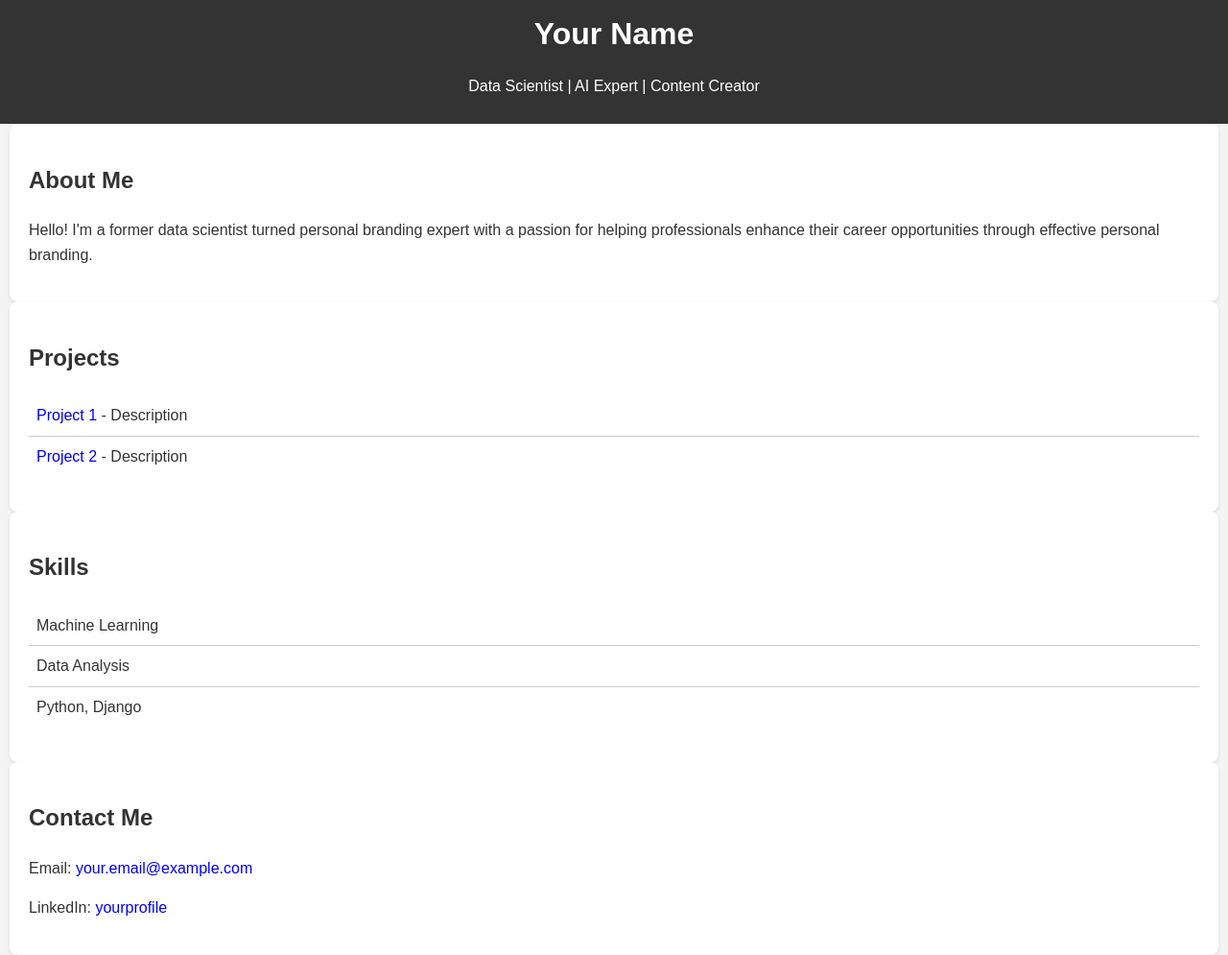
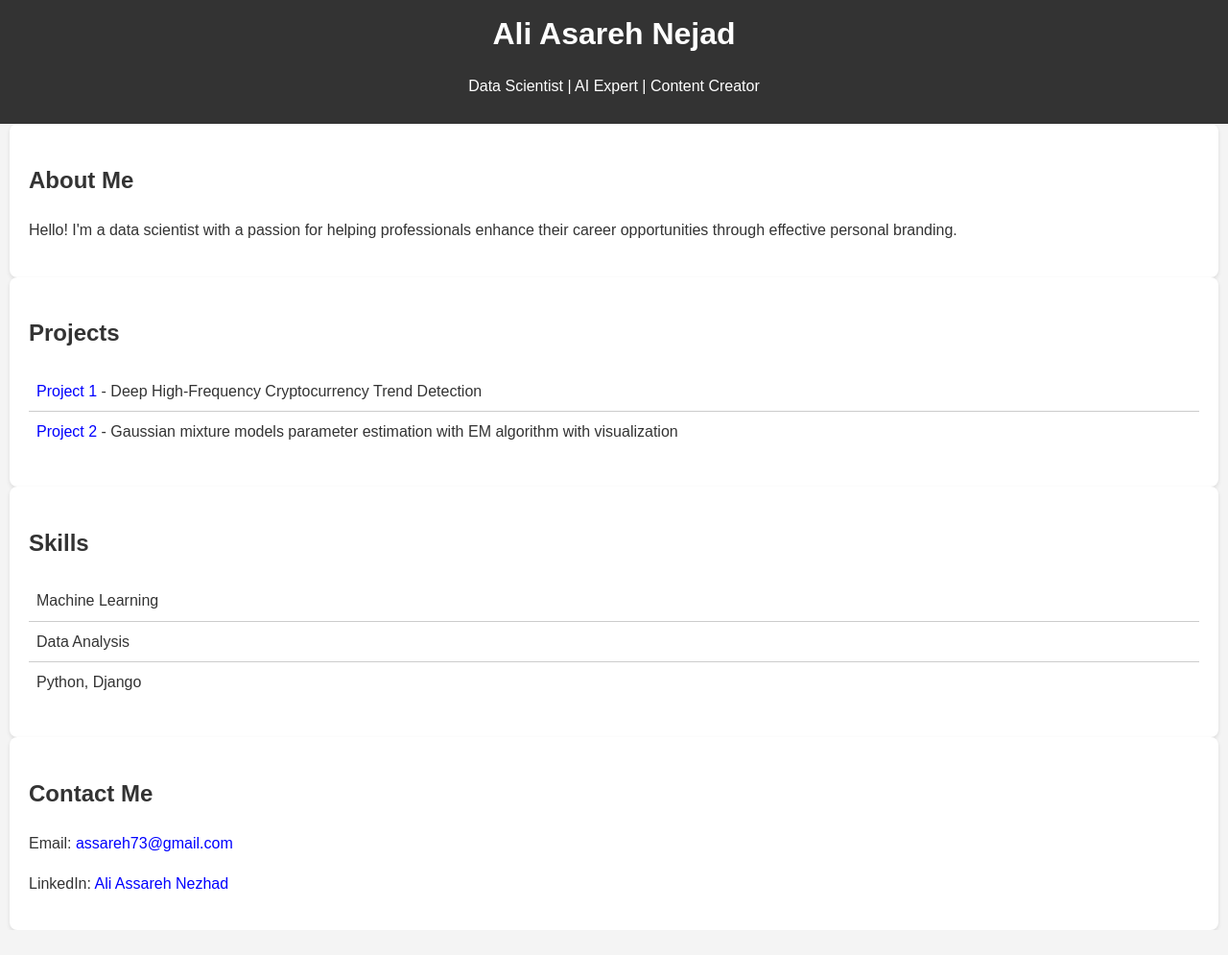
Before and after one commit to AliAssareh/AliAssareh.github.io, a plain HTML site: page index.html in a window 1280 px wide. Shown: the whole page at 96% size. After the commit the page ends 969 px from the top, so only its background shows below. Drawn offline with Linux system fonts and the light colour scheme.

Commit message:
Update index.html
index file edited so that it reflect my information.

```diff
--- a/index.html
+++ b/index.html
@@ -3,23 +3,23 @@
 <head>
     <meta charset="UTF-8">
     <meta name="viewport" content="width=device-width, initial-scale=1.0">
-    <title>Your Name - Data Scientist</title>
+    <title>Ali Asareh Nejad - Data Scientist</title>
     <link rel="stylesheet" href="styles.css">
 </head>
 <body>
     <header>
-        <h1>Your Name</h1>
+        <h1>Ali Asareh Nejad</h1>
         <p>Data Scientist | AI Expert | Content Creator</p>
     </header>
     <section id="about">
         <h2>About Me</h2>
-        <p>Hello! I'm a former data scientist turned personal branding expert with a passion for helping professionals enhance their career opportunities through effective personal branding.</p>
+        <p>Hello! I'm a data scientist with a passion for helping professionals enhance their career opportunities through effective personal branding.</p>
     </section>
     <section id="projects">
         <h2>Projects</h2>
         <ul>
-            <li><a href="https://github.com/yourgithub/project1">Project 1</a> - Description</li>
-            <li><a href="https://github.com/yourgithub/project2">Project 2</a> - Description</li>
+            <li><a href="https://github.com/AliAssareh/stationary-trend-prediction">Project 1</a> - Deep High-Frequency Cryptocurrency Trend Detection</li>
+            <li><a href="https://github.com/AliAssareh/GaussianMixtureModels">Project 2</a> - Gaussian mixture models parameter estimation with EM algorithm with visualization</li>
             <!-- Add more projects as needed -->
         </ul>
     </section>
@@ -34,8 +34,8 @@
     </section>
     <section id="contact">
         <h2>Contact Me</h2>
-        <p>Email: <a href="mailto:your.email@example.com">your.email@example.com</a></p>
-        <p>LinkedIn: <a href="https://www.linkedin.com/in/yourprofile/">yourprofile</a></p>
+        <p>Email: <a href="mailto:assareh73@gmail.com">assareh73@gmail.com</a></p>
+        <p>LinkedIn: <a href="https://www.linkedin.com/in/ali-assareh/">Ali Assareh Nezhad</a></p>
     </section>
 </body>
 </html>
```
